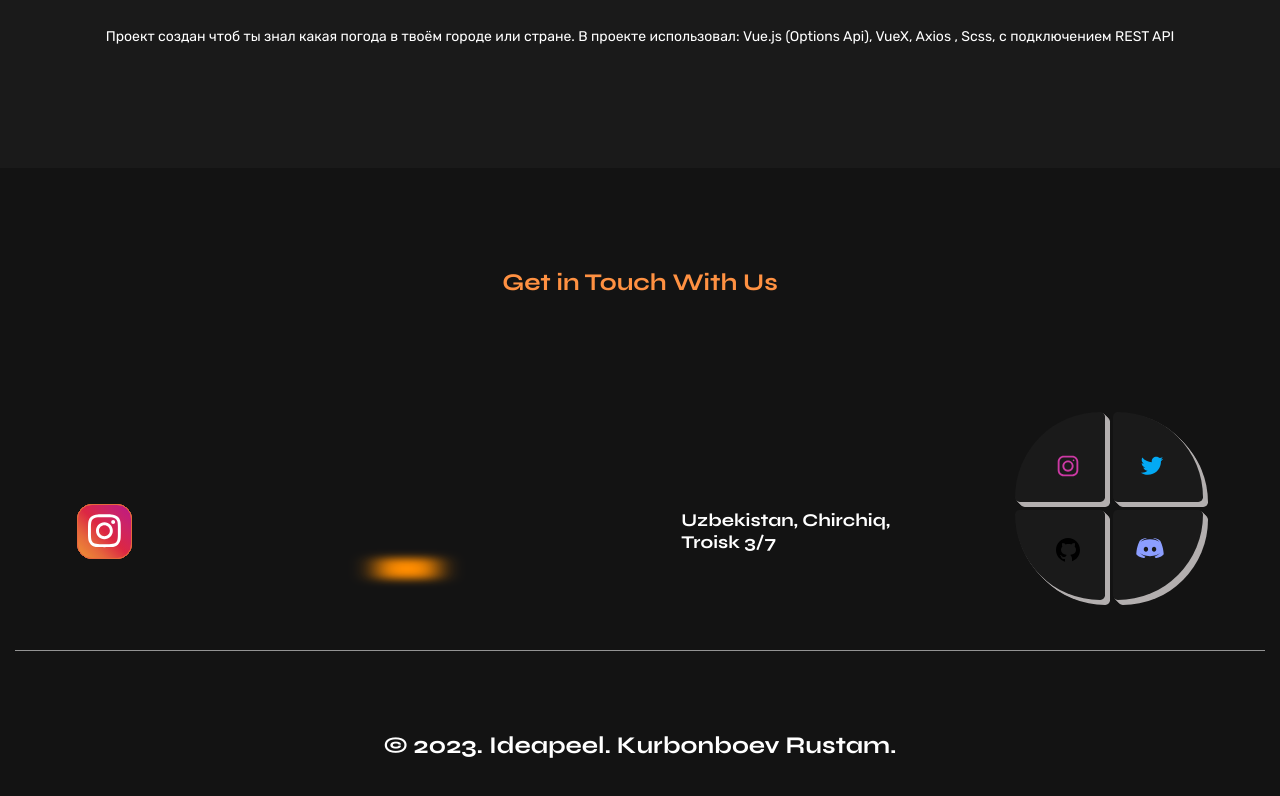
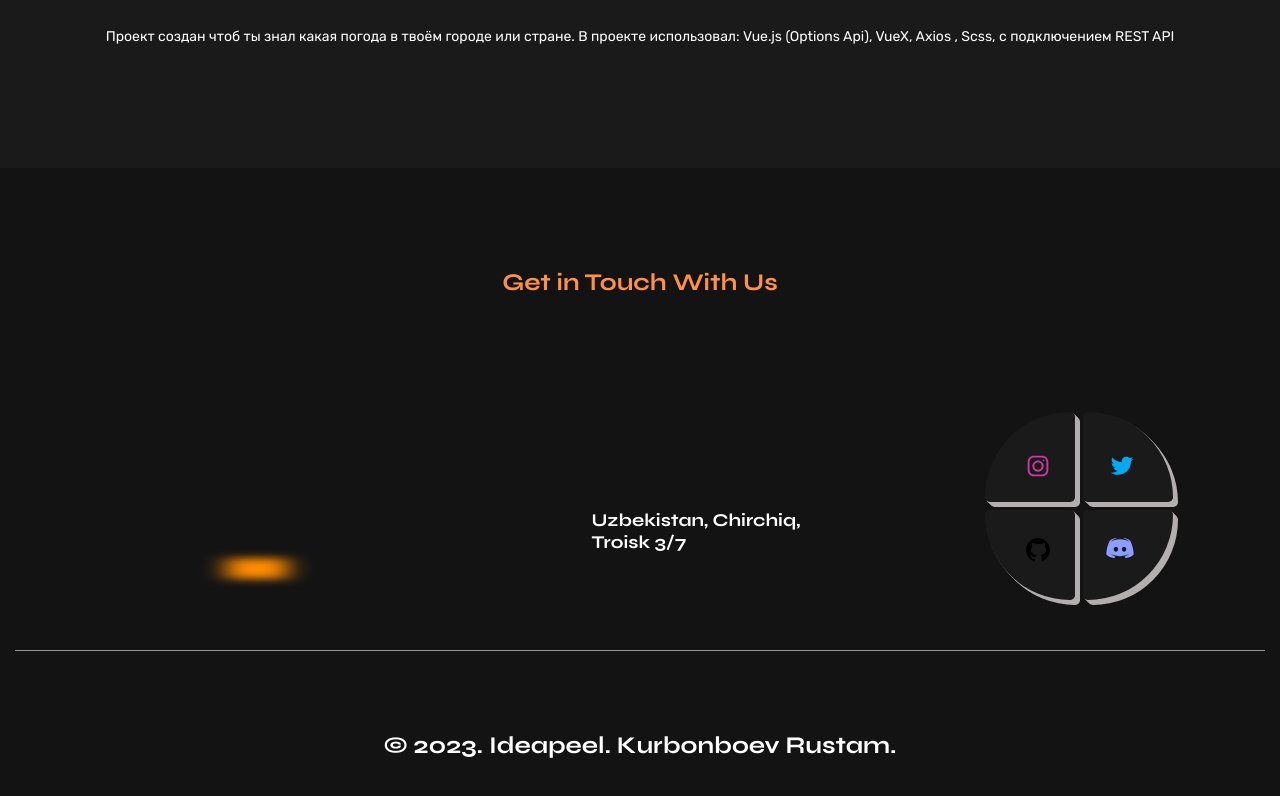
Before and after one commit to rustamfront22/Portfolio, a Vue app: page / in a window 1280 px wide. Shown: the part 4616-5412 px from the top of the page. Built offline with nearby package versions, Linux system fonts and the light colour scheme.

Commit message:
исправление багов

```diff
--- a/src/components/Footer/Footer.scss
+++ b/src/components/Footer/Footer.scss
@@ -31,170 +31,7 @@
                     flex-direction: column;
                     gap: 20px;
                 }
-                .tooltip-container {
-                    position: relative;
-                    cursor: pointer;
-                    transition: all 0.2s;
-                    font-size: 17px;
-                    border-radius: 10px;
-                  }
 
-                  .tooltip {
-                    position: absolute;
-                    top: 0;
-                    left: 50%;
-                    transform: translateX(-50%);
-                    padding: 10px;
-                    opacity: 0;
-                    pointer-events: none;
-                    transition: all 0.3s;
-                    border-radius: 15px;
-                    box-shadow: inset 5px 5px 5px rgba(0, 0, 0, 0.2),
-                      inset -5px -5px 15px rgba(255, 255, 255, 0.1),
-                      5px 5px 15px rgba(0, 0, 0, 0.3), -5px -5px 15px rgba(255, 255, 255, 0.1);
-                  }
-
-                  .profile {
-                    background: #2a2b2f;
-                    border-radius: 10px 15px;
-                    padding: 10px;
-                    border: 1px solid #52382f;
-                  }
-
-                  .tooltip-container:hover .tooltip {
-                    top: -150px;
-                    opacity: 1;
-                    visibility: visible;
-                    pointer-events: auto;
-                  }
-
-                  .icon {
-                    text-decoration: none;
-                    color: #fff;
-                    display: block;
-                    position: relative;
-                  }
-                  .layer {
-                    width: 55px;
-                    height: 55px;
-                    transition: transform 0.3s;
-                  }
-                  .icon:hover .layer {
-                    transform: rotate(-35deg) skew(20deg);
-                  }
-                  .layer span {
-                    position: absolute;
-                    top: 0;
-                    left: 0;
-                    height: 100%;
-                    width: 100%;
-                    border: 1px solid #fff;
-                    border-radius: 15px;
-                    transition: all 0.3s;
-                  }
-
-                  .layer span,
-                  .text {
-                    color: #e6683c;
-                    border-color: #e6683c;
-                  }
-
-                  .icon:hover.layer span {
-                    box-shadow: -1px 1px 3px #e6683c;
-                  }
-                  .icon .text {
-                    position: absolute;
-                    left: 50%;
-                    bottom: -5px;
-                    opacity: 0;
-                    font-weight: 500;
-                    transform: translateX(-50%);
-                    transition: bottom 0.3s ease, opacity 0.3s ease;
-                  }
-                  .icon:hover .text {
-                    bottom: -35px;
-                    opacity: 1;
-                  }
-
-                  .icon:hover .layer span:nth-child(1) {
-                    opacity: 0.2;
-                  }
-                  .icon:hover .layer span:nth-child(2) {
-                    opacity: 0.4;
-                    transform: translate(5px, -5px);
-                  }
-                  .icon:hover .layer span:nth-child(3) {
-                    opacity: 0.6;
-                    transform: translate(10px, -10px);
-                  }
-                  .icon:hover .layer span:nth-child(4) {
-                    opacity: 0.8;
-                    transform: translate(15px, -15px);
-                  }
-                  .icon:hover .layer span:nth-child(5) {
-                    opacity: 1;
-                    transform: translate(20px, -20px);
-                  }
-
-                  .instagramSVG {
-                    font-size: 25px;
-                    display: flex;
-                    align-items: center;
-                    justify-content: center;
-                    background: -webkit-linear-gradient(
-                      45deg,
-                      #f09433 0%,
-                      #e6683c 25%,
-                      #dc2743 50%,
-                      #cc2366 75%,
-                      #bc1888 100%
-                    );
-                    background: linear-gradient(
-                      45deg,
-                      #f09433 0%,
-                      #e6683c 25%,
-                      #dc2743 50%,
-                      #cc2366 75%,
-                      #bc1888 100%
-                    );
-                    filter: progid:DXImageTransform.Microsoft.gradient( startColorstr='#f09433', endColorstr='#bc1888',GradientType=1 );
-                  }
-                  .user {
-                    display: flex;
-                    gap: 10px;
-                  }
-                  .img {
-                    width: 50px;
-                    height: 50px;
-                    font-size: 25px;
-                    font-weight: 700;
-                    border: 1px solid #e6683c;
-                    border-radius: 10px;
-                    display: flex;
-                    align-items: center;
-                    justify-content: center;
-                    background: #fff;
-                    img{
-                        width: 50px;
-                        height: 50px;
-                        background-size: contain;
-                    }
-                  }
-                  .name {
-                    font-size: 17px;
-                    font-weight: 700;
-                    color: #e6683c;
-                  }
-                  .details {
-                    display: flex;
-                    flex-direction: column;
-                    gap: 0;
-                    color: #fff;
-                  }
-                  .about {
-                    color: #ccc;
-                    padding-top: 5px;
-                  }
                 .pyramid-loader {
                     position: relative;
                     width: 300px;
--- a/src/components/Footer/Footer.vue
+++ b/src/components/Footer/Footer.vue
@@ -5,45 +5,6 @@
         <div class="footer-content-info">
           <h3>Get in Touch With Us</h3>
           <div class="footer-content-info-link">
-            <div class="tooltip-container">
-        <div class="tooltip">
-          <div class="profile">
-            <div class="user">
-              <div class="img"><img src="@/assets/img/about.jpg" alt=""></div>
-
-              <div class="details">
-                <div class="name">рустик</div>
-                <div class="username">@Kurbonboev.rrr</div>
-              </div>
-            </div>
-            <div class="about">100+ Followers</div>
-          </div>
-        </div>
-        <div class="text">
-          <a class="icon" href="#">
-            <div class="layer">
-              <span></span>
-              <span></span>
-              <span></span>
-              <span></span>
-              <span class="instagramSVG">
-                <svg
-                  fill="white"
-                  class="svgIcon"
-                  viewBox="0 0 448 512"
-                  height="1.5em"
-                  xmlns="http://www.w3.org/2000/svg"
-                >
-                  <path
-                    d="M224.1 141c-63.6 0-114.9 51.3-114.9 114.9s51.3 114.9 114.9 114.9S339 319.5 339 255.9 287.7 141 224.1 141zm0 189.6c-41.1 0-74.7-33.5-74.7-74.7s33.5-74.7 74.7-74.7 74.7 33.5 74.7 74.7-33.6 74.7-74.7 74.7zm146.4-194.3c0 14.9-12 26.8-26.8 26.8-14.9 0-26.8-12-26.8-26.8s12-26.8 26.8-26.8 26.8 12 26.8 26.8zm76.1 27.2c-1.7-35.9-9.9-67.7-36.2-93.9-26.2-26.2-58-34.4-93.9-36.2-37-2.1-147.9-2.1-184.9 0-35.8 1.7-67.6 9.9-93.9 36.1s-34.4 58-36.2 93.9c-2.1 37-2.1 147.9 0 184.9 1.7 35.9 9.9 67.7 36.2 93.9s58 34.4 93.9 36.2c37 2.1 147.9 2.1 184.9 0 35.9-1.7 67.7-9.9 93.9-36.2 26.2-26.2 34.4-58 36.2-93.9 2.1-37 2.1-147.8 0-184.8zM398.8 388c-7.8 19.6-22.9 34.7-42.6 42.6-29.5 11.7-99.5 9-132.1 9s-102.7 2.6-132.1-9c-19.6-7.8-34.7-22.9-42.6-42.6-11.7-29.5-9-99.5-9-132.1s-2.6-102.7 9-132.1c7.8-19.6 22.9-34.7 42.6-42.6 29.5-11.7 99.5-9 132.1-9s102.7-2.6 132.1 9c19.6 7.8 34.7 22.9 42.6 42.6 11.7 29.5 9 99.5 9 132.1s2.7 102.7-9 132.1z"
-                  ></path>
-                </svg>
-              </span>
-            </div>
-            <div class="text">Instagram</div>
-          </a>
-        </div>
-      </div>
             <div class="pyramid-loader">
               <div class="wrapper">
                 <span class="side side1"></span>
@@ -153,7 +114,6 @@
     </div>
 
     <h2>© 2023. Ideapeel. Kurbonboev Rustam.</h2>
-
   </div>
 </template>
 
--- a/src/components/Nav/Nav.vue
+++ b/src/components/Nav/Nav.vue
@@ -1,6 +1,5 @@
 <template>
   <div class="header">
-
     <div class="header-content container">
       <div class="pyramid-loader">
         <div class="wrapper">
@@ -11,11 +10,33 @@
           <span class="shadow"></span>
         </div>
       </div>
-
     </div>
   </div>
 </template>
 
 <script setup>
 import { Icon } from "@iconify/vue";
+import { createApp, ref, onMounted } from "vue";
+
+
 </script>
+
+<style>
+#game-board {
+  width: 600px;
+  height: 400px;
+  border: 1px solid black;
+}
+
+.snake {
+  width: 20px;
+  height: 20px;
+  background-color: green;
+}
+
+.food {
+  width: 20px;
+  height: 20px;
+  background-color: red;
+}
+</style>
```
